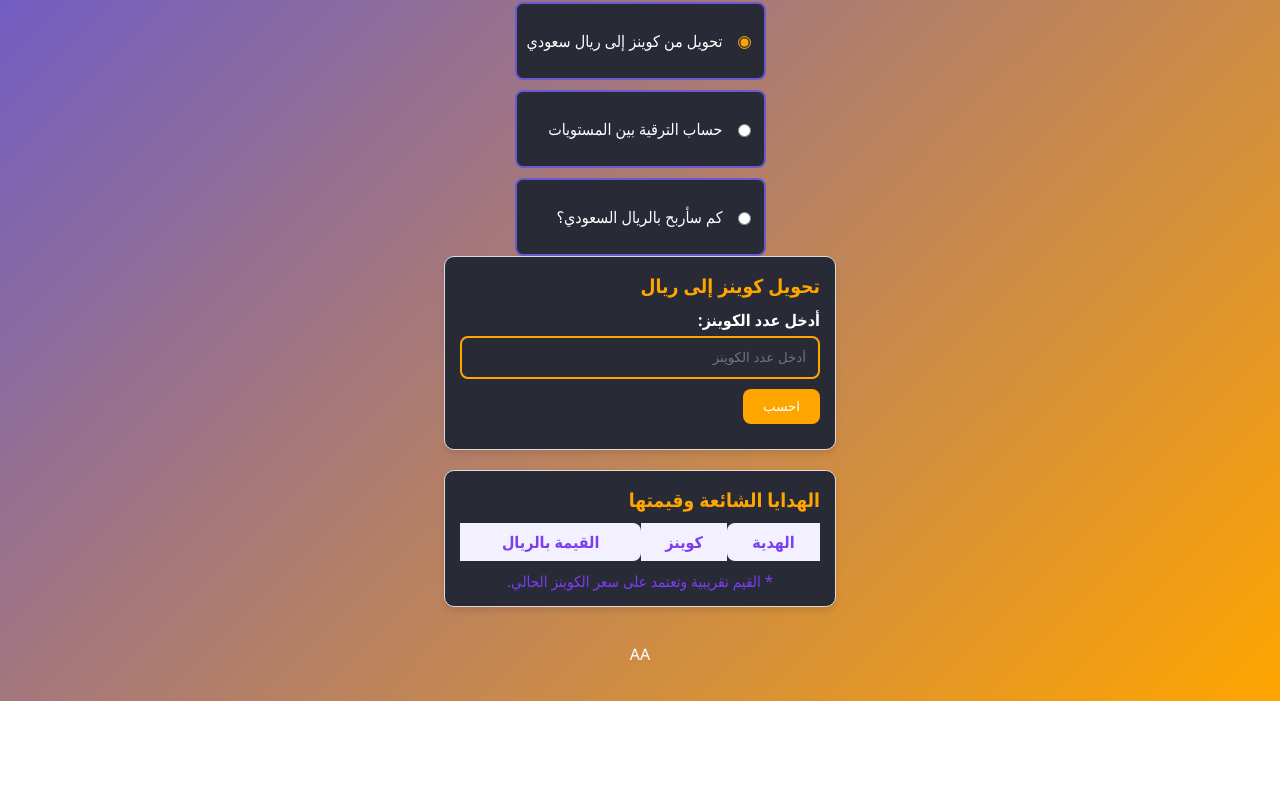
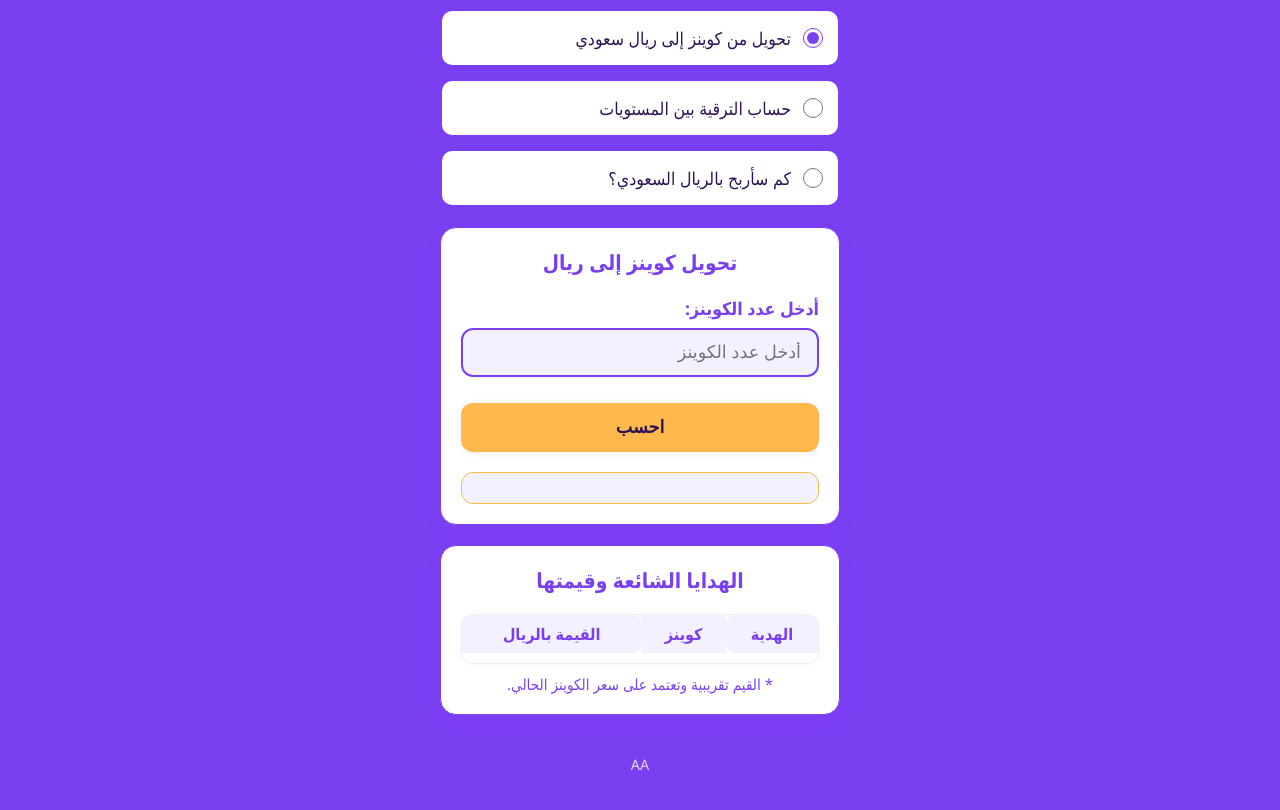
Before and after one commit to abodi22/Jaco.calc, a plain HTML site: page index.html in a window 1280 px wide. Shown: the part 102-912 px from the top of the page. Before the commit the page ends 803 px from the top, so only its background shows below. Drawn offline with Linux system fonts and the light colour scheme.

Commit message:
styles.css

```diff
--- a/styles.css
+++ b/styles.css
@@ -1,122 +1,251 @@
 /* Base styles and color palette */
 :root {
-    --primary-color: #6A5ACD; /* Slate Blue */
-    --accent-color: #FFA500; /* Gold */
+    --primary-color: #7B3FF2; /* Jaco Purple */
+    --accent-color: #FFB84C; /* Jaco Orange */
+    --accent-yellow: #FFD700; /* Jaco Yellow */
     --text-color: #FFFFFF; /* White */
-    --background-color: #282A36; /* Rich Black */
-    --button-hover: #FF9800; /* Orange */
-    --zg: #6A5ACD;
+    --background-color: #2D1457; /* Deep Purple */
+    --button-hover: #FFD700; /* Yellow for hover */
+    --zg: #7B3FF2;
+    --card-bg: #FFFFFF;
+    --card-shadow: 0 8px 16px rgba(123, 63, 242, 0.08);
+    --input-bg: #F3F0FF;
+    --input-border: #7B3FF2;
+}
+
+* {
+    box-sizing: border-box;
+    margin: 0;
+    padding: 0;
 }
 
 body {
     font-family: 'Segoe UI', Tahoma, Geneva, Verdana, sans-serif;
     margin: 0;
-    padding: 20px;
-    background: linear-gradient(135deg, var(--primary-color) 0%, var(--accent-color) 100%);
-    color: var(--text-color);
+    padding: 16px;
+    background: var(--primary-color);
+    color: var(--background-color);
+    min-height: 100vh;
     display: flex;
     flex-direction: column;
     align-items: center;
-    justify-content: center;
-    min-height: 100vh;
-    box-sizing: border-box;
 }
 
 h1 {
     text-align: center;
-    margin-bottom: 20px;
+    margin: 20px 0;
+    font-size: clamp(1.5rem, 5vw, 2.5rem);
     color: var(--text-color);
+    text-shadow: 2px 2px 8px rgba(45, 20, 87, 0.15);
 }
 
-.option-container, .section-container {
-    background: var(--background-color);
+.radio-input {
+    display: flex;
+    flex-direction: column;
+    gap: 12px;
+    width: 100%;
+    max-width: 400px;
+    margin: 0 auto 20px;
+}
+
+.radio-input label {
+    background: var(--card-bg);
+    border: 2px solid var(--primary-color);
     padding: 15px;
-    border-radius: 10px;
-    box-shadow: 0 4px 6px rgba(0, 0, 0, 0.1);
-    border: 1px solid #ddd;
-    width: 90%;
-    max-width: 360px;
-    margin-bottom: 20px;
+    border-radius: 12px;
+    display: flex;
+    align-items: center;
+    gap: 12px;
+    cursor: pointer;
+    transition: transform 0.2s, background-color 0.2s, border-color 0.2s;
+    color: var(--background-color);
+    font-weight: 500;
+}
+
+.radio-input label:hover {
+    background-color: var(--accent-color);
+    border-color: var(--button-hover);
+    color: var(--background-color);
+    transform: translateY(-2px);
+}
+
+.radio-input input[type="radio"] {
+    width: 20px;
+    height: 20px;
+    accent-color: var(--primary-color);
+}
+
+.radio-input .text {
+    color: var(--background-color);
+    font-size: 1.1rem;
+    font-weight: 500;
+}
+
+.section-container {
+    background: var(--card-bg);
+    padding: 20px;
+    border-radius: 16px;
+    box-shadow: var(--card-shadow);
+    width: 100%;
+    max-width: 400px;
+    margin: 0 auto 20px;
+    border: 1px solid var(--primary-color);
+    color: var(--background-color);
 }
 
 .section-header {
-    font-size: 1.2em;
-    margin-bottom: 10px;
+    font-size: 1.3rem;
+    margin-bottom: 20px;
     font-weight: bold;
-    color: var(--accent-color);
+    color: var(--primary-color);
+    text-align: center;
 }
 
 .input-row {
     display: flex;
     flex-direction: column;
-    margin-bottom: 10px;
+    margin-bottom: 16px;
 }
 
 .input-row label {
-    font-weight: bold;
-    margin-bottom: 5px;
-    color: var(--text-color);
+    font-weight: 600;
+    margin-bottom: 8px;
+    color: var(--primary-color);
+    font-size: 1.1rem;
 }
 
-input[type="number"], input[type="radio"] {
-    padding: 12px;
-    border-radius: 8px;
-    background: var(--background-color);
-    border: 2px solid var(--accent-color);
-    color: var(--text-color);
+input[type="number"] {
+    padding: 12px 16px;
+    border-radius: 12px;
+    background: var(--input-bg);
+    border: 2px solid var(--input-border);
+    color: var(--background-color);
+    font-size: 1.1rem;
+    width: 100%;
+    transition: border-color 0.3s;
+}
+
+input[type="number"]:focus {
+    outline: none;
+    border-color: var(--accent-color);
 }
 
 .button-63 {
     background: var(--accent-color);
-    color: var(--text-color);
-    padding: 10px 20px;
+    color: var(--background-color);
+    padding: 14px 24px;
     border: none;
-    border-radius: 8px;
+    border-radius: 12px;
     cursor: pointer;
-    transition: background-color 0.3s;
+    transition: all 0.3s;
+    font-size: 1.1rem;
+    font-weight: 600;
+    width: 100%;
+    margin-top: 10px;
+    box-shadow: 0 2px 8px rgba(123, 63, 242, 0.08);
 }
 
 .button-63:hover {
     background-color: var(--button-hover);
+    color: var(--primary-color);
+    transform: translateY(-2px);
+    box-shadow: 0 4px 16px rgba(255, 184, 76, 0.15);
+}
+
+.button-63:active {
+    transform: translateY(0);
 }
 
 .result {
-    margin-top: 10px;
+    margin-top: 20px;
     font-weight: bold;
-    font-size: 16px;
+    font-size: 1.2rem;
     color: var(--primary-color);
+    text-align: center;
+    padding: 15px;
+    background: var(--input-bg);
+    border-radius: 12px;
+    border: 1px solid var(--accent-color);
 }
 
 .hidden {
     display: none;
 }
 
-/* Stylish radio buttons */
-.radio-input {
-    display: flex;
-    flex-direction: column;
-    gap: 10px;
+footer {
+    margin-top: auto;
+    padding: 20px;
+    text-align: center;
+    width: 100%;
 }
 
-.radio-input label {
-    background: var(--background-color);
-    border: 2px solid var(--zg);
-    padding: 10px;
-    border-radius: 8px;
-    display: flex;
-    align-items: center;
-    gap: 10px;
-    cursor: pointer;
+.credit {
+    color: var(--text-color);
+    opacity: 0.8;
+    font-size: 0.9rem;
 }
 
-.radio-input label:hover {
-    background-color: var(--button-hover);
+/* Media Queries for better mobile responsiveness */
+@media (max-width: 480px) {
+    body {
+        padding: 12px;
+    }
+
+    .section-container {
+        padding: 16px;
+    }
+
+    .radio-input label {
+        padding: 12px;
+    }
+
+    .button-63 {
+        padding: 12px 20px;
+    }
 }
 
-.radio-input input[type="radio"] {
-    accent-color: var(--accent-color);
+/* Add smooth transitions for section changes */
+.section-container {
+    transition: opacity 0.3s ease-in-out;
 }
 
-.radio-input .text {
-    color: var(--text-color);
+.section-container.hidden {
+    opacity: 0;
+    pointer-events: none;
 }
+
+/* Add loading animation for calculations */
+@keyframes pulse {
+    0% { transform: scale(1); }
+    50% { transform: scale(1.05); }
+    100% { transform: scale(1); }
+}
+
+.button-63:active {
+    animation: pulse 0.3s ease-in-out;
+}
+
+.scrollable-table {
+    max-height: 300px;
+    overflow-y: auto;
+    margin-bottom: 10px;
+    border-radius: 12px;
+    border: 1px solid #eee;
+    background: #fff;
+    box-shadow: 0 2px 8px rgba(123, 63, 242, 0.04);
+}
+
+.scrollable-table table {
+    background: transparent;
+}
+
+.scrollable-table th, .scrollable-table td {
+    white-space: nowrap;
+}
+
+@media (max-width: 600px) {
+    .scrollable-table {
+        max-height: 200px;
+        overflow-x: auto;
+    }
+}
```
